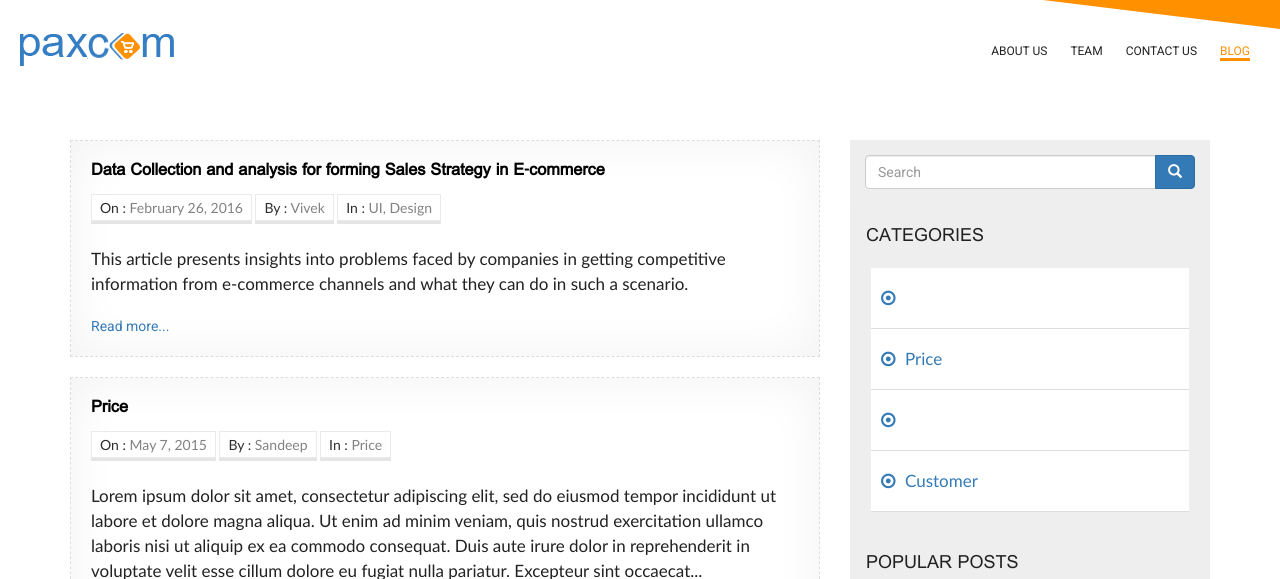
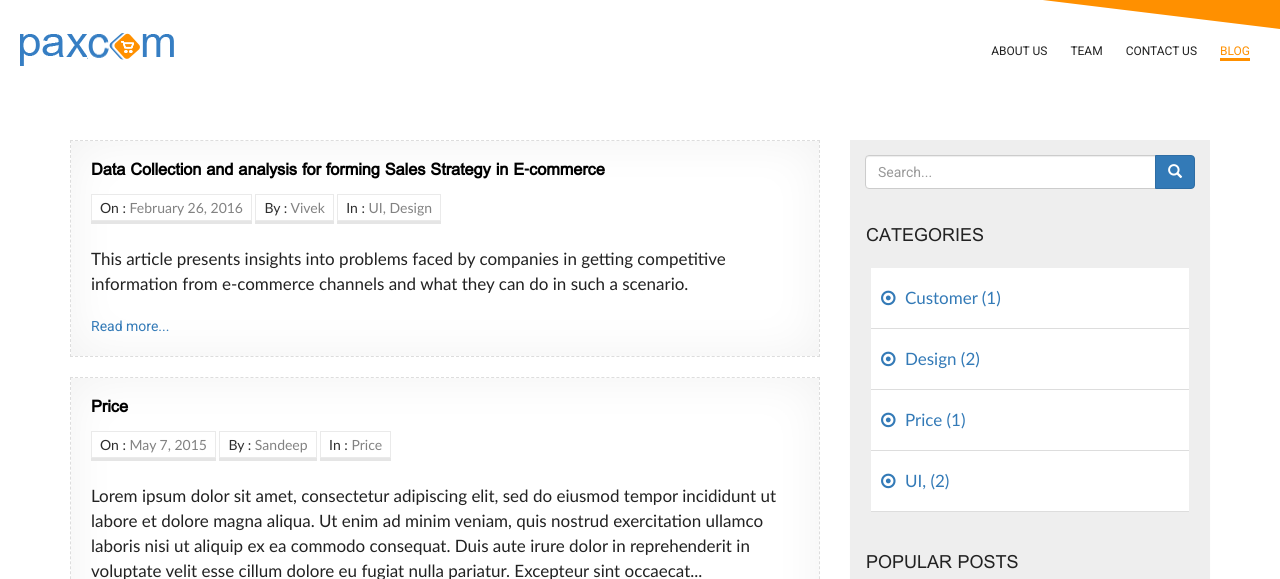
Before and after one commit to paxcom/paxcom.github.io, a Jekyll site: the page built from blog/index.html, in a window 1280 px wide. Shown: the top 579 px of the page. Built offline with Jekyll 4.4.1, drawn with Linux system fonts in a browser that asks for light colours; the list of posts is cut into pages by our own code; comment, search, counter and statistics services are not loaded.

Commit message:
blog category and search page update .

```diff
--- a/_includes/aside.html
+++ b/_includes/aside.html
@@ -1,32 +1,46 @@
 <!-- Latest Posts -->
+
 <div class="blog-right-sidebar">
   <div class="custom-search-input">
+  <form action="{{site.baseurl}}/search" method="GET">
     <div class="input-group col-md-12">
-                                <input type="text" class="  search-query form-control" placeholder="Search">
+
+      <input type="text" class="  search-query form-control" name="query" placeholder="Search...">
       <span class="input-group-btn">
-                                    <button class="btn btn-primary" type="button">
-                                        <span class=" glyphicon glyphicon-search"></span>
-                                    </button>
+      <button class="btn btn-primary" type="button"> <span class=" glyphicon glyphicon-search"></span> </button>
       </span>
-                            </div>
-                        </div>
-<div class="panel ">
-
-    <div class="panel-heading">
-    <h4>CATEGORIES</h4>
-  </div>
-
-  <ul class="categories-list" >
-  	{% for post in site.posts limit: 5 %}
-    <li > <a href="{{ site.baseurl }}{{ post.url }}"> {{ post.categories }}  </a>
-
-    </li>
-    {% endfor %}
 
 
 
 
+
+
+      </div>
+       </form>
+  </div>
+  <div class="panel ">
+
+
+
+  <div class="{% if page.url == '/category.html'  %} hide-cat {% endif %}">
+    <div class="panel-heading">
+      <h4>CATEGORIES </h4>
+    </div>
+    <ul class="categories-list" >
+
+      {% assign tags = site.tags | sort %}
+    {% for tag in tags %}
+
+    <li > <a href="{{ site.baseurl }}/category.html#{{ tag | first | slugify }}/">  {{ tag[0] | replace:'-', ' ' }} ({{ tag | last | size }})</a> </li>
+
+   {% endfor %}
     </ul>
+
+
+
+    </div>
+
+
 
     <div class="panel-heading">
       <h4>POPULAR POSTS</h4>
@@ -38,10 +52,8 @@
       </li>
       {% endfor %}
     </ul>
-
-
-
-</div> </div>
+  </div>
+</div>
 
 <!--{% if page.layout == "post" %}
 <div class="panel panel-primary">
@@ -60,8 +72,6 @@
 </div>
 {% endif %}-->
 
-
-
 <!--<div class="panel panel-primary">
   <div class="panel-heading">
     <h4>Tags</h4>
--- a/_includes/footer.html
+++ b/_includes/footer.html
@@ -1,5 +1,5 @@
 
-{% if page.url == "/kinator/index.html"  } or page.url == "/kinator/"  } or page.url == "/Egenie/index.html" or page.url == "/Egenie/" %}
+{% if page.url == "/kinator/index.html"  } or page.url == "/kinator/" or  page.url == "/search/" } or page.url == "/Egenie/index.html" or page.url == "/Egenie/" %}
 <footer class="footer-bottom">
 {% else %}
 <footer>
--- a/blog/index.html
+++ b/blog/index.html
@@ -4,24 +4,10 @@
 sitemap:
 priority: 1.0
 ---
-
 <div class="container blog-top-space" >
   <div class="row">
     <!-- main content start here -->
     <div class="col-md-8 list-style">
-
-<!--
-{% for post in site.posts %}
-
-    <h3><a href="{{ site.baseurl }}{{ post.url }}">{{ post.title }}</a></h3>
-
-  * {{ post.date | date_to_string }} &raquo; [ {{ post.title }} ]({{ post.url }})
-{% endfor %}
-
-{{ site.paginate_path | replace: ':num' }}
-
--->
-
 
       {% for post in paginator.posts limit:5 %}
       <div class="unit whole single-post-excerpt">
@@ -30,36 +16,23 @@
           <ul>
             <li><span>On :</span> {{ post.date | date: "%B %-d, %Y" }} </li>
             <li><span>By : </span>{{ post.post-by }}</li>
-            <li><span>In :</span>
-            	{% if post.tags and post.tags.size > 0 %}
+            <li><span>In :</span> {% if post.tags and post.tags.size > 0 %}
               {% for tag in post.tags %}
               {{ tag }}
               {% endfor %}
-                {% endif %}
-
-            </li>
-
+              {% endif %} </li>
           </ul>
-
         </div>
         {% if post.images %}
-        <div class="bs-example">
-        	{% assign foundImage = 0 %}
+        <div class="bs-example"> {% assign foundImage = 0 %}
 
           {% for img in post.images %}
           {% assign foundImage = forloop.index %}
           {% endfor %}
 
           {% if foundImage == 1 %}
-            	<div class="image-container">
-                	{% for img in post.images %}
-                	<img src="{{site.baseurl}}/media/{{img.path}}" alt="{{img.alt }}" class="img-responsive">
-                	{% endfor %}
-
-                </div>
-
+          <div class="image-container"> {% for img in post.images %} <img src="{{site.baseurl}}/media/{{img.path}}" alt="{{img.alt }}" class="img-responsive"> {% endfor %} </div>
           {% else %}
-
           <div id="myCarousel" class="carousel slide" data-interval="3000" data-ride="carousel">
 
             <!-- Carousel indicators -->
@@ -79,53 +52,27 @@
               {% endfor %} </div>
             <!-- Carousel nav -->
             <a class="carousel-control left" href="#myCarousel" data-slide="prev"> <span class="glyphicon glyphicon-chevron-left"></span> </a> <a class="carousel-control right" href="#myCarousel" data-slide="next"> <span class="glyphicon glyphicon-chevron-right"></span> </a> </div>
-
+          {% endif %} </div>
         {% endif %}
-
-
-
-
-
-        </div>
-        {% endif %}
-
-
-
-	<p class="description">{{ post.excerpt | strip_html | truncatewords:55 }}  </p>
-
-    <a href="{{ post.url }}">Read more...</a>
-</div>
+        <p class="description">{{ post.excerpt | strip_html | truncatewords:55 }} </p>
+        <a href="{{ post.url }}">Read more...</a> </div>
       {% endfor %}
-<div class="unit whole paginator">
-	{% if paginator.total_pages > 1 %}
+      <div class="unit whole paginator"> {% if paginator.total_pages > 1 %}
         <ul class="pager">
           {% if paginator.previous_page %}
           <li class="previous"><a href="{{ paginator.previous_page_path | prepend: site.baseurl | replace: '//', '/' }}">&larr; Previous</a></li>
           {% else %}
           <li class="previous disabled"><a>&larr; Previous</a></li>
           {% endif %}
-<li>
-      <span class="page_number ">Page: {{ paginator.page }} of {{ paginator.total_pages     }}</span>
-      </li>
-
+          <li> <span class="page_number ">Page: {{ paginator.page }} of {{ paginator.total_pages     }}</span> </li>
           {% if paginator.next_page %}
           <li class="next"><a href="{{ paginator.next_page_path | prepend: site.baseurl | replace: '//', '/' }}">Next &rarr;</a></li>
           {% else %}
           <li class="next  disabled"><a>Next &rarr;</a></li>
           {% endif %}
         </ul>
-
-
-
-
-{% endif %}
+        {% endif %} </div>
     </div>
-
-
-</div>
-
-<div class="col-md-4 ">
-	{% include aside.html %}
+    <div class="col-md-4 "> {% include aside.html %} </div>
   </div>
 </div>
-</div>
--- a/css/style.css
+++ b/css/style.css
@@ -1824,3 +1824,8 @@
 
 	.comment-footer{ margin:20px 0; border: 1px solid #e2e2e2;
     border-bottom: 2px solid #e2e2e2; padding:20px;}
+.cat-div{padding-top:15px}
+.cat-div ul li>h3{margin-top:px;}
+.cat-div ul li>ul li{padding:0px;}
+.cat-div ul li>ul li h4{margin:0px;}
+.hide-cat{display:none}
```
Lines whose indentation alone changed are shown as unchanged.
